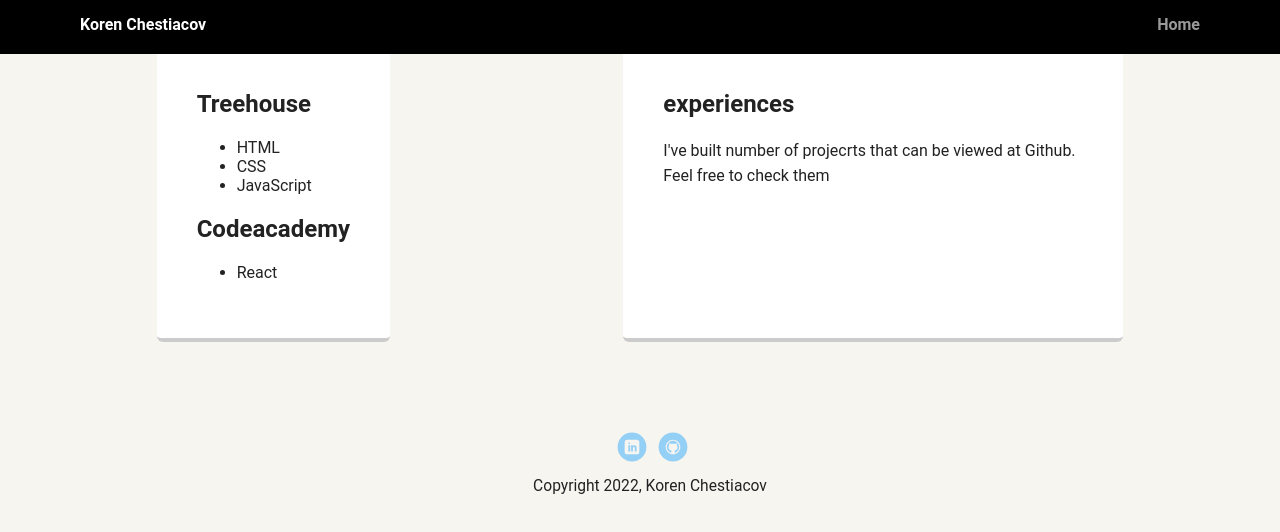
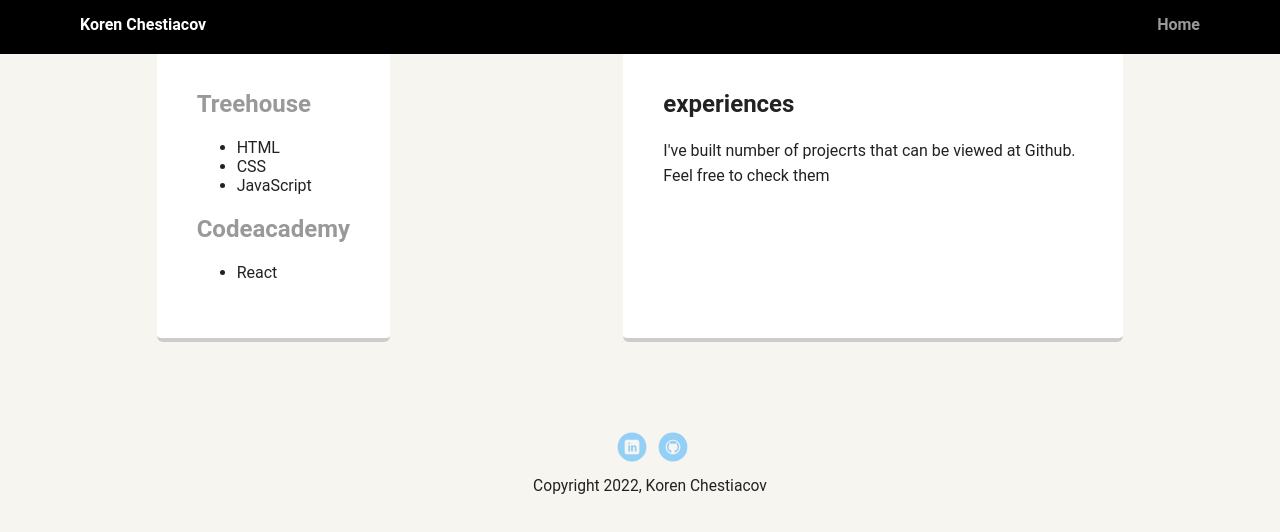
Before and after one commit to KorenCh/Project-1, a plain HTML site: page education.html in a window 1280 px wide. Drawn offline with Linux system fonts and the light colour scheme.

Commit message:
html.index , style.css change

```diff
--- a/education.html
+++ b/education.html
@@ -17,13 +17,14 @@
 
     <main class="flex">
         <div class="card">
-          <h2>Treehouse</h2>
+          <h2><a href="https://teamtreehouse.com/techdegree/front-end-web-development"
+             target="_blank">Treehouse</a></h2>
           <Ul>
             <li>HTML</li>
             <li>CSS</li>
             <li>JavaScript</li>
           </Ul>
-          <h2>Codeacademy</h2>
+          <h2><a href="https://www.codecademy.com/learn/react-101" target="_blank">Codeacademy</a></h2>
           <Ul>
             <li>React</li>
           </Ul>
--- a/styles.css
+++ b/styles.css
@@ -98,6 +98,7 @@
   border-radius: 6px;
   transition: all .5s;
 }
+
 .card:hover {
   border-color: #ff99ff;
 }
```
Also changed, not shown: index.html (+3 -2 lines).
